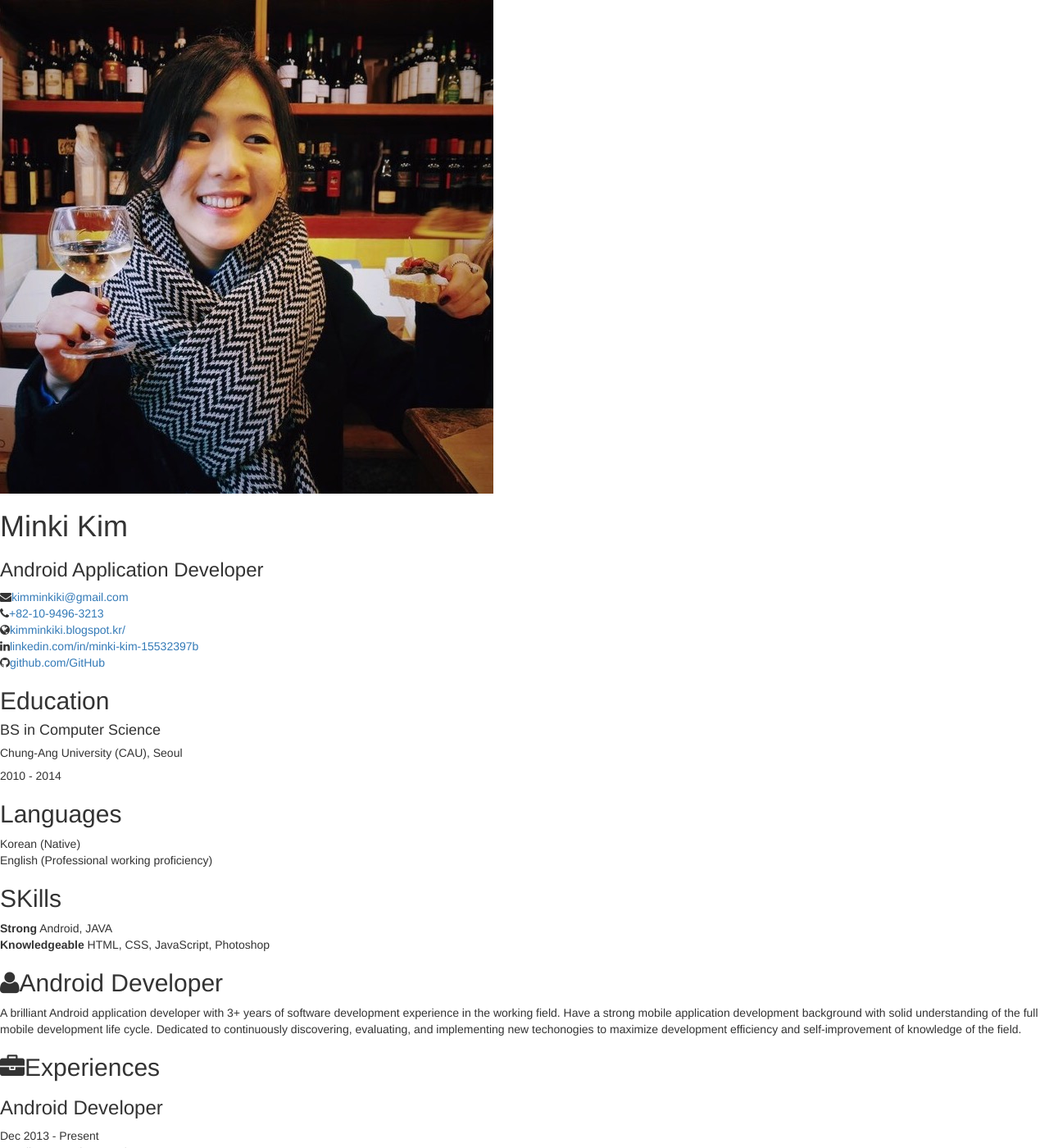
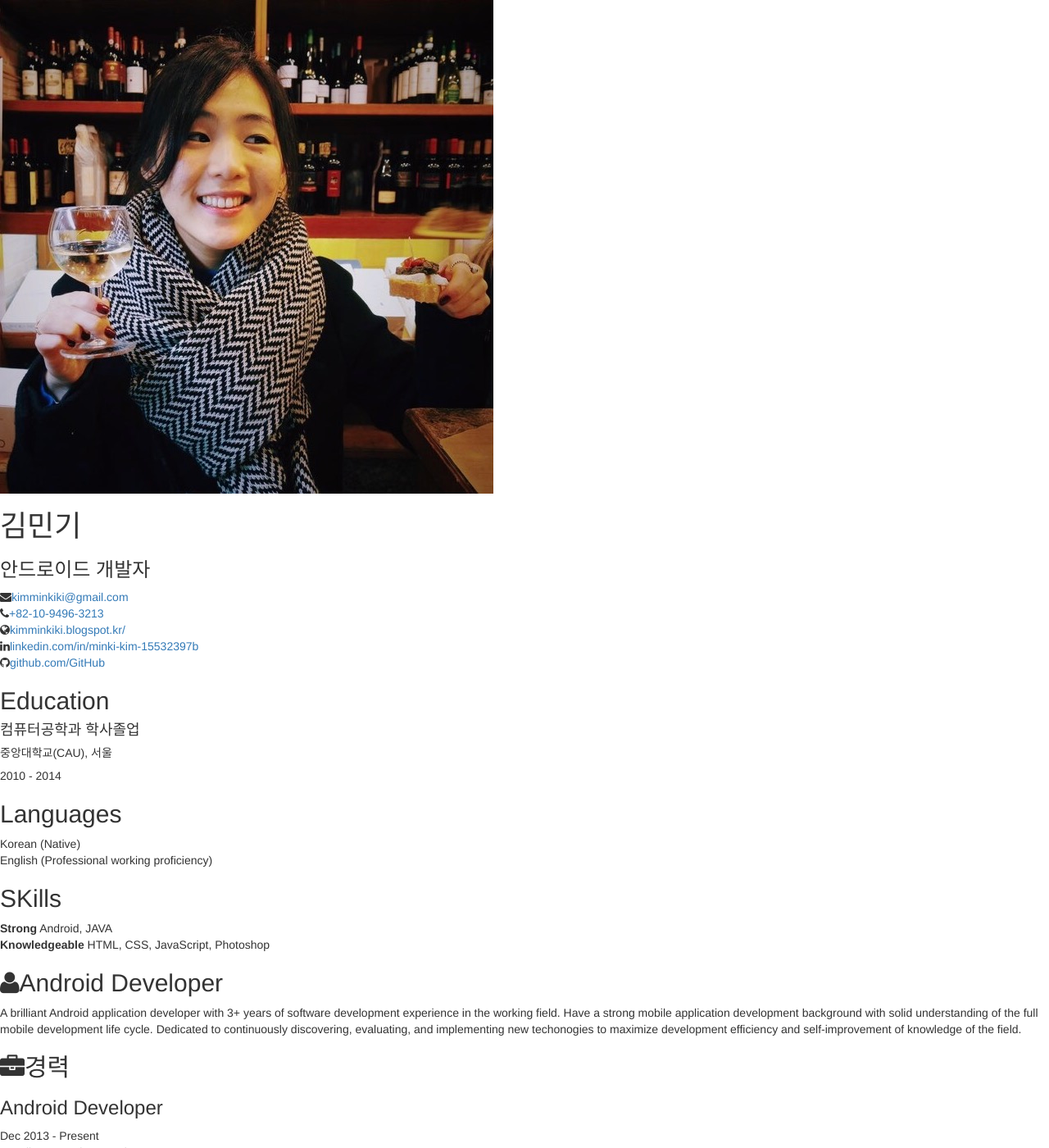
Before and after one commit to kimminkiki/kimminkiki.github.io, a Jekyll site: the page built from ko/index.html, in a window 1280 px wide and 1400 px high. Shown: the whole window at 82% size. Built offline with Jekyll 4.4.1, drawn with Linux system fonts in a browser that asks for light colours.

Commit message:
update korean version

```diff
--- a/ko/_config.yml
+++ b/ko/_config.yml
@@ -11,8 +11,8 @@ url: 'http://kimminkiki.github.io'
 
 
 #Profile information
-name: Minki Kim
-tagline: Android Application Developer
+name: 김민기
+tagline: 안드로이드 개발자
 pic: profile.png  #place a 100x100 picture inside /assets/images/ folder and provide the name of the file below
 
 #sidebar links
--- a/ko/_includes/education.html
+++ b/ko/_includes/education.html
@@ -1,8 +1,8 @@
  <div class="education-container container-block">
 <h2 class="container-block-title">Education</h2>
 <div class="item">
-    <h4 class="degree">BS in Computer Science</h4>
-    <h5 class="meta">Chung-Ang University (CAU), Seoul</h5>
+    <h4 class="degree">컴퓨터공학과 학사졸업</h4>
+    <h5 class="meta">중앙대학교(CAU), 서울</h5>
     <div class="time">2010 - 2014</div>
 </div><!--//item-->
 <!--    <h4 class="degree">Certificate 2 years of Computer Media</h4>
--- a/ko/_includes/experience.html
+++ b/ko/_includes/experience.html
@@ -1,5 +1,5 @@
 <section class="section experiences-section">
-                <h2 class="section-title"><i class="fa fa-briefcase"></i>Experiences</h2>
+                <h2 class="section-title"><i class="fa fa-briefcase"></i>경력</h2>
 
                 <div class="item">
                     <div class="meta">
```
